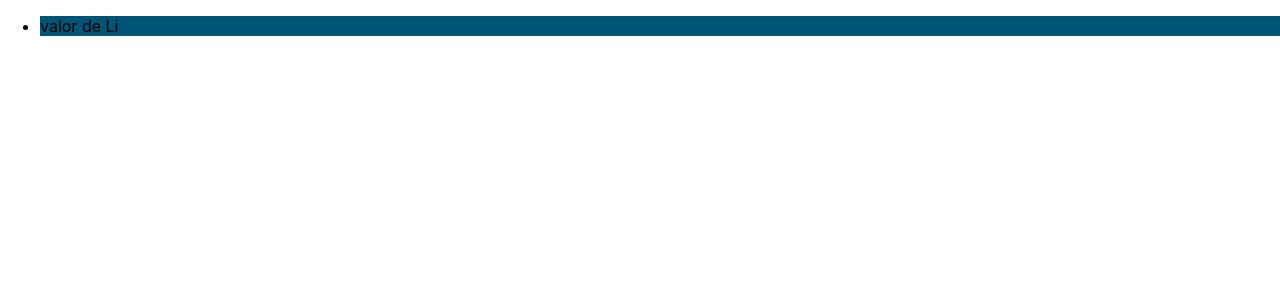
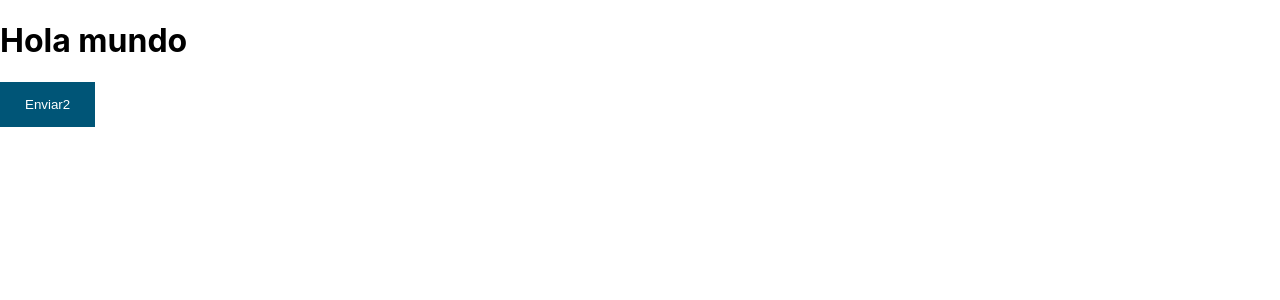
Before and after one commit to cesaroer/primer-react-app, a React (Create React App) app: page / in a window 1280 px wide. Shown: the top 300 px of the page. Built offline with nearby package versions, Linux system fonts and the light colour scheme.

Commit message:
Example of reusable component

```diff
--- a/src/App.js
+++ b/src/App.js
@@ -1,36 +1,12 @@
-import logo from './logo.svg';
-//import './App.css';
-import './main.css';
+import Button from './button'
 
-
-const estilo2 = {
-  boxShadow: '0 5px 3px rgba(0,0,0,0.5',
-};
-
-const estilo = ({ bg = '#733' }) => ({
-  backgroundColor: bg,
-  color: '#fff',
-  padding: '10px 15px',
-  margin: '10px 15px'
-});
-
-const Li = () => {
-  return (
-    // <li style={{ ...estilo2, ...estilo({ bg: "#533" }) }} className='clase-li'>valor de Li</li>
-    <li className='clase-li'>valor de Li</li>
-
-  )
+const App = () => {
+    return (
+        <div>
+            <h1> Hola mundo</h1>
+            <Button onClick={() => console.log('Clickeado')} >Enviar2</Button>
+        </div>
+    )
 }
 
-const App = () => {
-  const valor = 'medio medio'
-  return (
-    //<ul style={estilo({ bg: '#050' })} className="clase-css">
-    <ul className="clase-css">
-
-      <Li></Li>
-    </ul>
-  );
-}
-
-export default App;
+export default App
--- /dev/null
+++ b/src/Button.css
@@ -0,0 +1,11 @@
+.btn {
+    transition: all 0.3s ease-in-out;
+    background-color: #057;
+    color: white;
+    border: none;
+    padding: 15px 25px;
+}
+
+.btn:hover {
+    background-color: #750;
+}
--- /dev/null
+++ b/src/button.js
@@ -0,0 +1,10 @@
+import './Button.css'
+
+
+const Button = (props) => {
+    return (
+        <button {...props} className='btn' />// El children se pasa por el props
+    );
+}
+
+export default Button;
```
Also changed, not shown: src/intro-app.js (added, +36 -0 lines).
